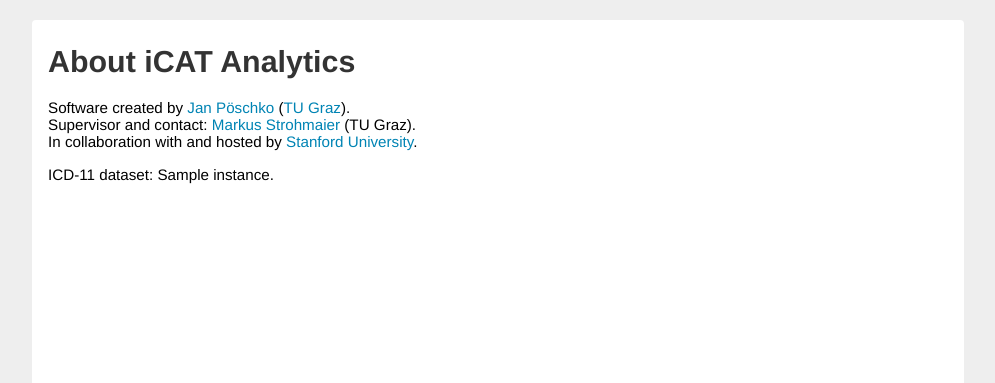
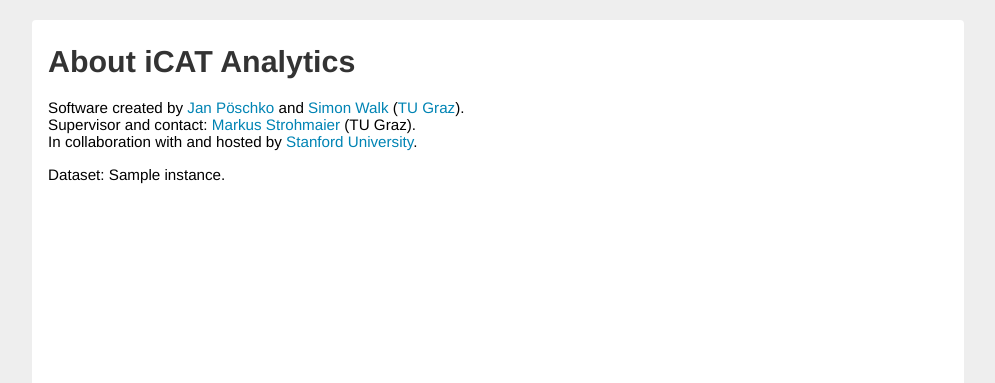
Before and after one commit to poeschko/iCAT-Analytics, a Django app: template icdexplorer/templates/about.html in a window 1280 px wide. Shown: the part 45-428 px from the top of the page, without its empty margins (142-1137 px from the left). Run offline with Django 3.2, Linux system fonts and the light colour scheme; the template is opened without the code that fills it: most values are stand-ins (such as "Sample title", 1, 10 or a date in 2020); parts of the project's set-up code (start-up, migrations or seed data) failed here and were passed over.

Commit message:
updated about page

```diff
--- a/icdexplorer/templates/about.html
+++ b/icdexplorer/templates/about.html
@@ -5,8 +5,8 @@
 {% block content %}
 <h1>About iCAT Analytics</h1>
 
-<p>Software created by <a href="mailto:poeschko@stanford.edu">Jan P&ouml;schko</a> (<a href="http://www.tugraz.at">TU Graz</a>).
+<p>Software created by <a href="mailto:jan@poeschko.com">Jan P&ouml;schko</a> and <a href="mailto:s.walk@student.tugraz.at">Simon Walk</a> (<a href="http://www.tugraz.at">TU Graz</a>).
 <br />Supervisor and contact: <a href="mailto:markus.strohmaier@tugraz.at">Markus Strohmaier</a> (TU Graz).
 <br />In collaboration with and hosted by <a href="http://www.stanford.edu">Stanford University</a>.</p>
-<p>ICD-11 dataset: {{ instance }}.</p>
+<p>Dataset: {{ instance }}.</p>
 {% endblock %}
```
